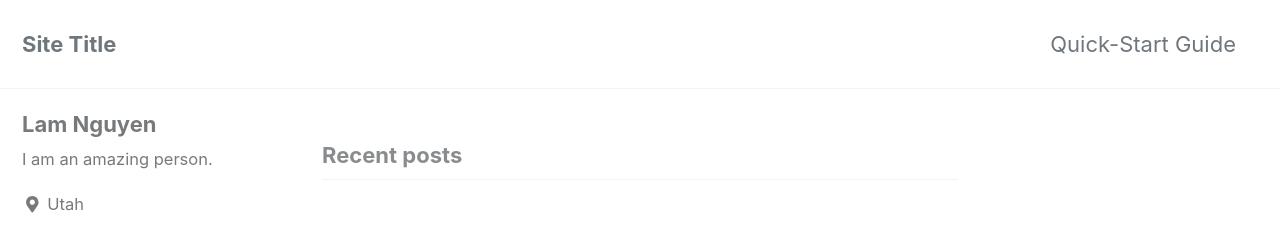
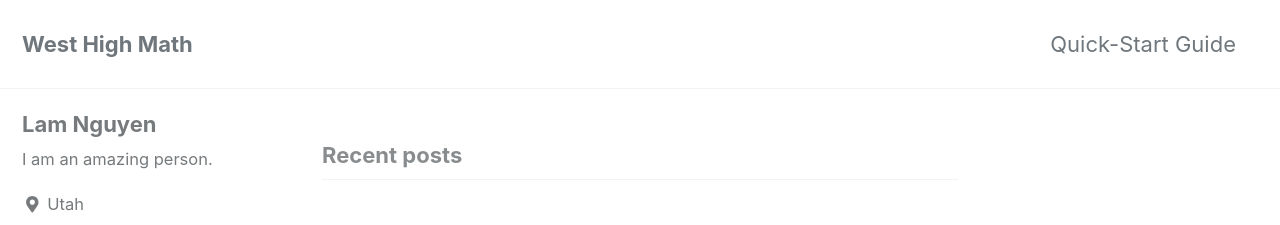
Before and after one commit to WestHighMath/WestHighMath.github.io, a Jekyll site: the page built from index.html, in a window 1280 px wide and 900 px high. Shown: the top 225 px of the window. Built offline with Jekyll 4.4.1, drawn with Linux system fonts in a browser that asks for light colours; cached includes are drawn as plain includes; nearby versions of some CDN libraries; the list of posts is cut into pages by our own code.

Commit message:
Updated config.yml

```diff
--- a/_config.yml
+++ b/_config.yml
@@ -16,7 +16,7 @@ minimal_mistakes_skin    : "default" # "air", "aqua", "contrast", "dark", "dirt"
 
 # Site Settings
 locale                   : "en-US"
-title                    : "Site Title"
+title                    : "West High Math"
 title_separator          : "-"
 name                     : "Your Name"
 description              : "CAS Project"
```
